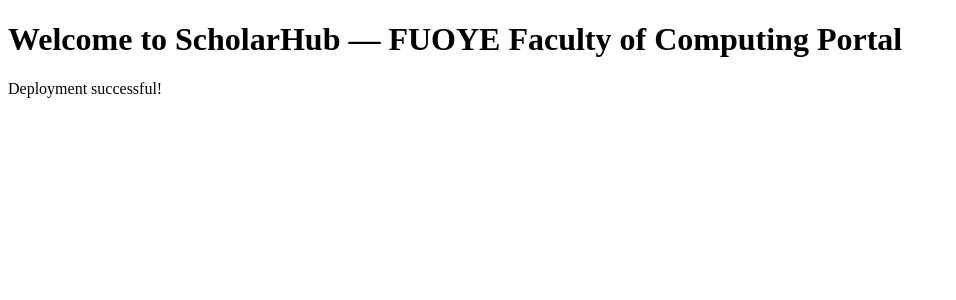
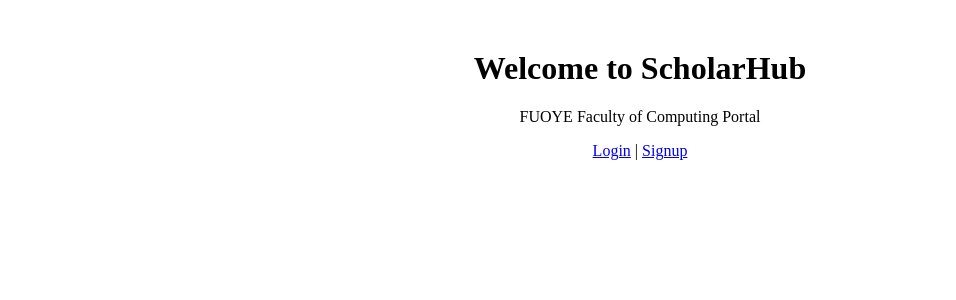
Before and after one commit to maskedwolf-01/scholarhub, a Next.js app: page / in a window 1280 px wide. Shown: the top 300 px of the page, without its empty margins (0-956 px from the left). Built offline with nearby package versions, Linux system fonts and the light colour scheme.

Commit message:
Update homepage layout and links

```diff
--- a/pages/index.tsx
+++ b/pages/index.tsx
@@ -1,8 +1,11 @@
 export default function Home() {
   return (
-    <div>
-      <h1>Welcome to ScholarHub — FUOYE Faculty of Computing Portal</h1>
-      <p>Deployment successful!</p>
+    <div style={{ textAlign: 'center', marginTop: '50px' }}>
+      <h1>Welcome to ScholarHub</h1>
+      <p>FUOYE Faculty of Computing Portal</p>
+      <p>
+        <a href="/login">Login</a> | <a href="/signup">Signup</a>
+      </p>
     </div>
   );
 }
```
